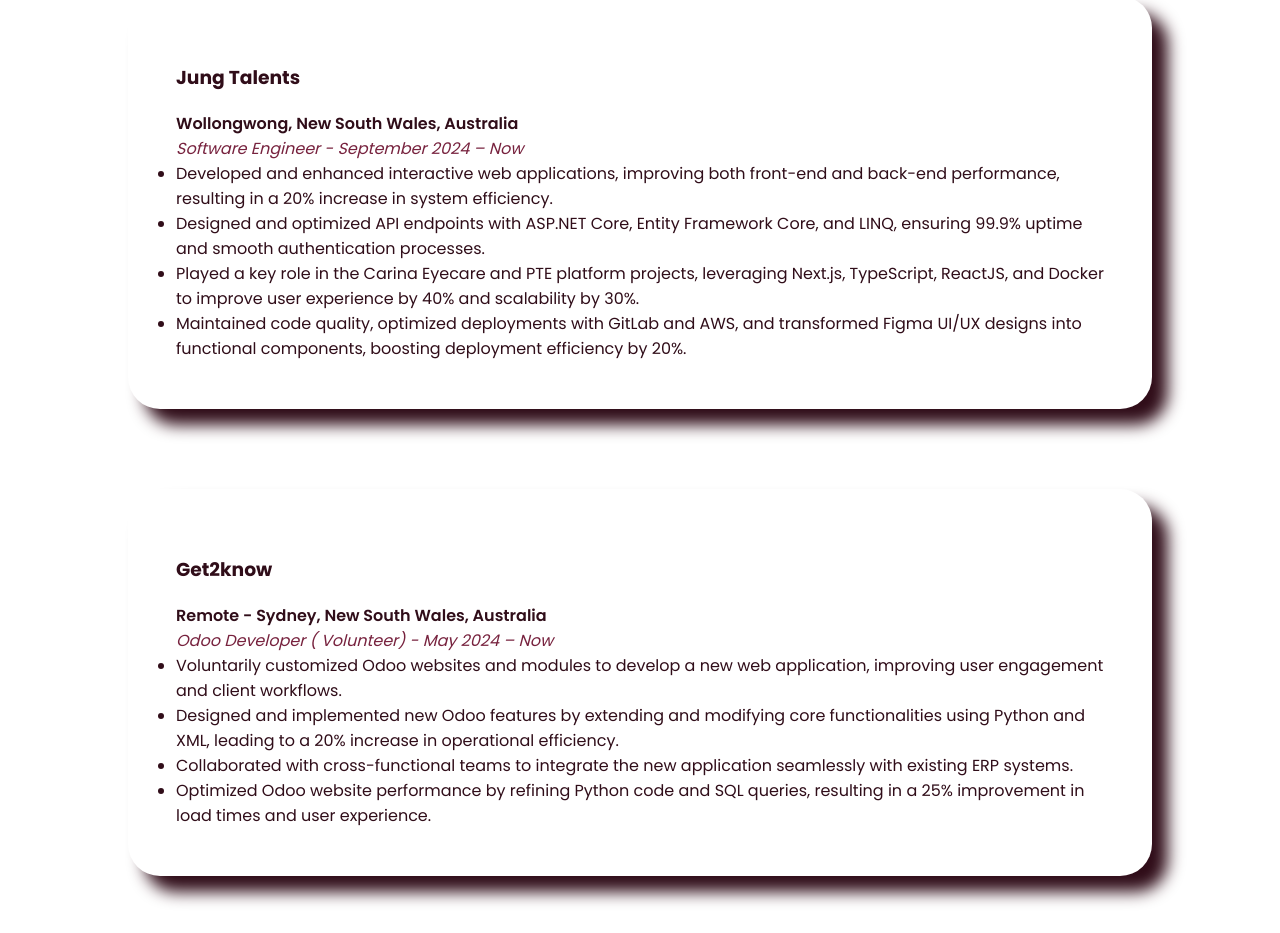
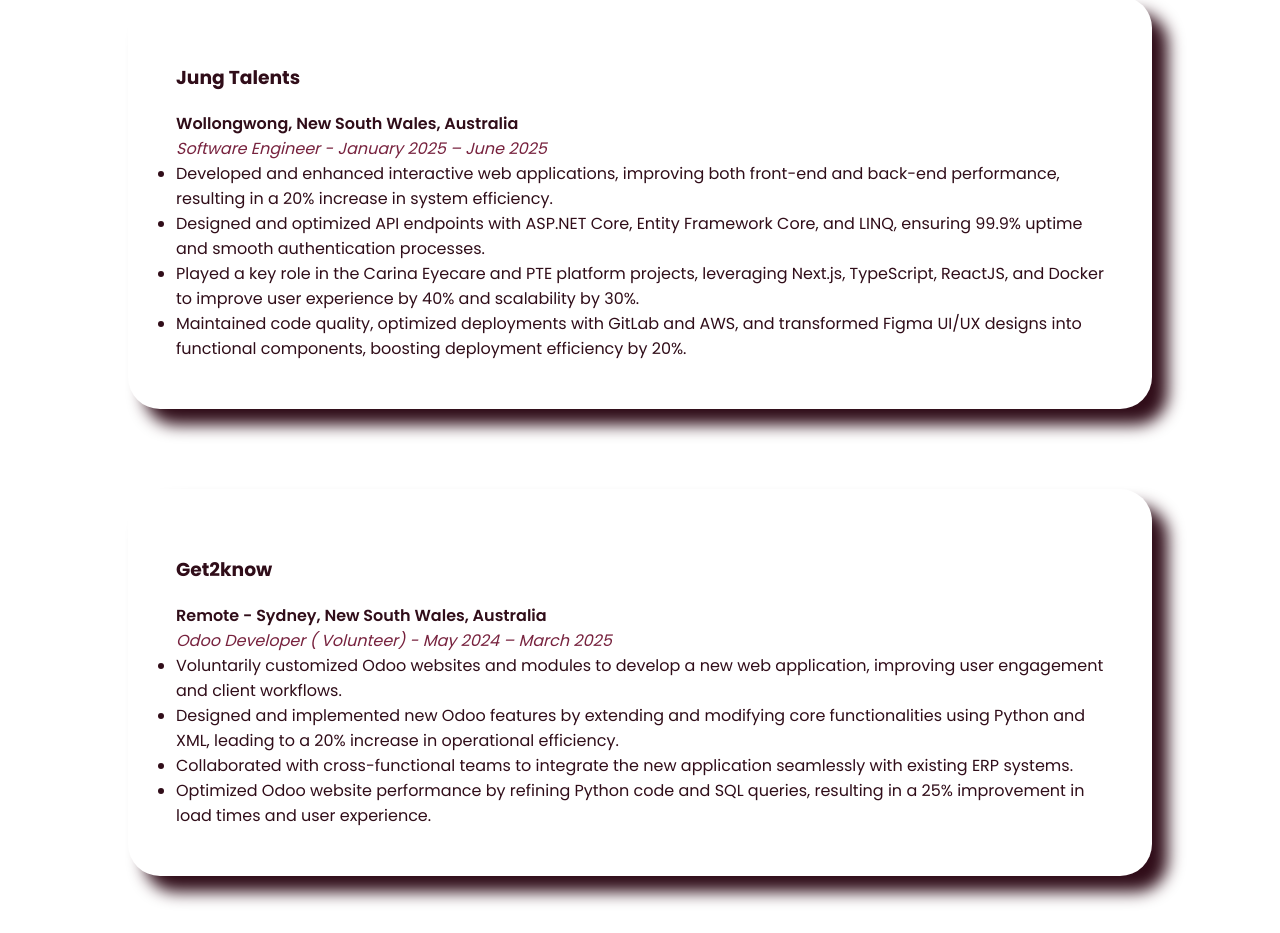
Before and after one commit to Linhngo268/Lynn-s-portfolio, a website: page public/index.html in a window 1280 px wide. Shown: the part 2786-3719 px from the top of the page. Drawn offline with nearby package versions, Linux system fonts and the light colour scheme.

Commit message:
Update index.html

```diff
--- a/public/index.html
+++ b/public/index.html
@@ -306,7 +306,7 @@
             <div class="work__img">
                 <h3>Jung Talents</h3>
                 <p class="company">Wollongwong, New South Wales, Australia</p>
-                <p class="date">Software Engineer   - September 2024 &ndash; Now</p>
+                <p class="date">Software Engineer   - January 2025 &ndash; June 2025</p>
                 <ul>
                     <li>Developed and enhanced interactive web applications, improving both front-end and back-end performance, resulting in a 20% increase in system efficiency.</li>
                     <li>Designed and optimized API endpoints with ASP.NET Core, Entity Framework Core, and LINQ, ensuring 99.9% uptime and smooth authentication processes.</li>
@@ -320,7 +320,7 @@
             <div class="work__img">
                 <h3>Get2know</h3>
                 <p class="company">Remote - Sydney, New South Wales, Australia</p>
-                <p class="date">Odoo Developer ( Volunteer)   - May 2024 &ndash; Now</p>
+                <p class="date">Odoo Developer ( Volunteer)   - May 2024 &ndash; March 2025</p>
                 <ul>
                     <li>Voluntarily customized Odoo websites and modules to develop a new web application, improving user engagement and client workflows.</li>
                     <li>Designed and implemented new Odoo features by extending and modifying core functionalities using Python and XML, leading to a 20% increase in operational efficiency.</li>
```
